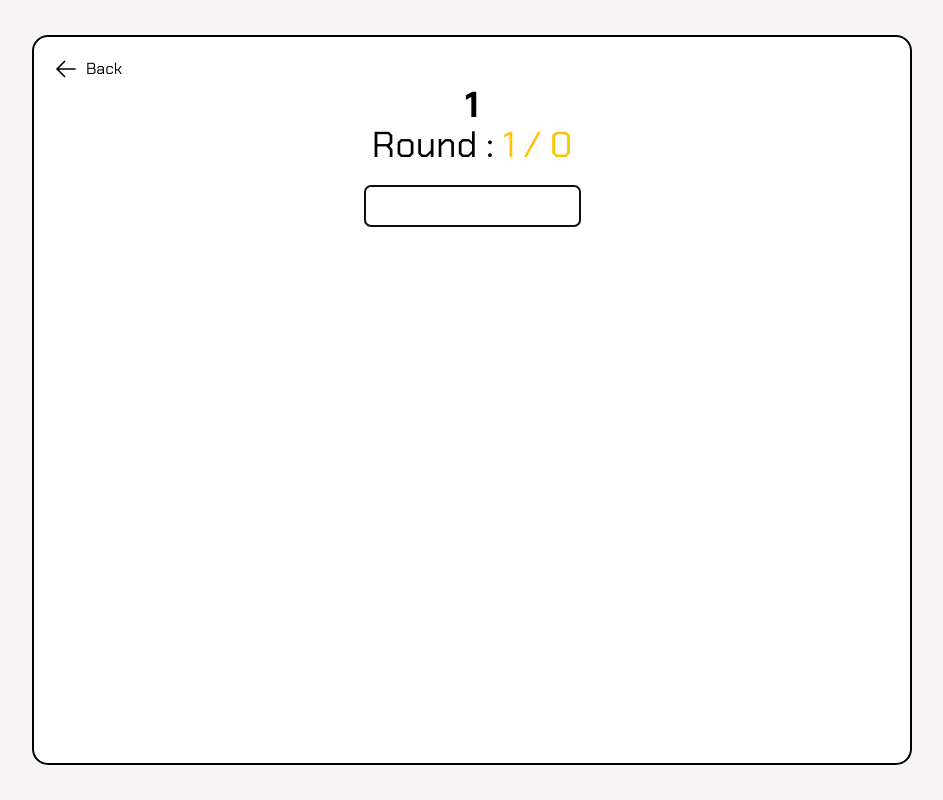
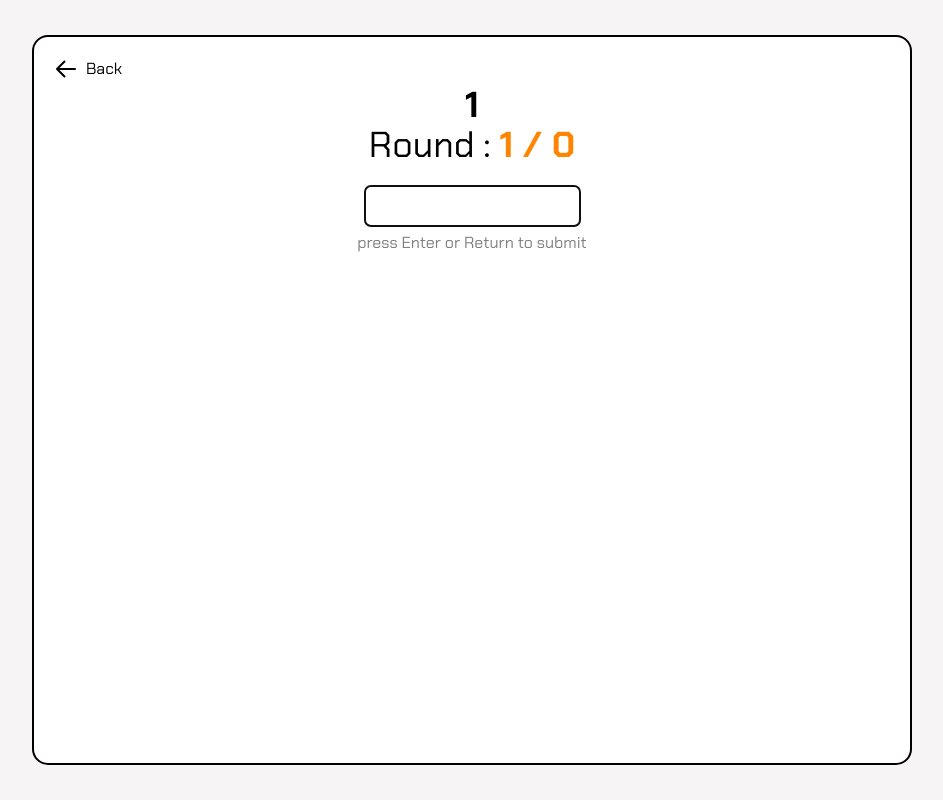
Before and after one commit to AnemoneTK/LetterQuest, a React (Vite) app: page /game/1 in a window 1280 px wide. Shown: the whole page, without its empty margins (168-1111 px from the left). Built offline with nearby package versions, Linux system fonts and the light colour scheme.

Commit message:
[CONFIG]-config and change hard mode gameplay

```diff
--- a/src/components/Game.tsx
+++ b/src/components/Game.tsx
@@ -122,7 +122,7 @@ export default function Game() {
             xmlns="http://www.w3.org/2000/svg"
             fill="none"
             viewBox="0 0 24 24"
-            strokeWidth="1.7"
+            strokeWidth="2"
             stroke="currentColor"
             className="size-6"
           >
@@ -136,7 +136,7 @@ export default function Game() {
         </Link>
       </div>
       <div className="flex flex-col items-center justify-center">
-        <div className="text-4xl md:text-4xl font-bold mt-12 md:mt-7">
+        <div className="text-4xl font-extrabold mt-12 md:mt-7">
           {mode?.toUpperCase()}
         </div>
         <div className="text-4xl ">
@@ -144,17 +144,17 @@ export default function Game() {
           <span
             className={`${
               counter >= round - 2 && counter != round
-                ? "text-yellow"
+                ? "text-orange"
                 : counter == round
                 ? "text-hard"
                 : "text-primary"
-            }`}
+            } font-bold`}
           >
             {counter} / {round}
           </span>
         </div>
       </div>
-      <div className="flex flex-row items-center justify-center py-5">
+      <div className="flex flex-col items-center justify-center py-5">
         <input
           type="text"
           className="border p-2 rounded-md"
@@ -167,6 +167,7 @@ export default function Game() {
           }}
           autoFocus
         />
+        <p className="mt-1 opacity-50">press Enter or Return to submit</p>
       </div>
       <div className="h-3/4 overflow-auto p-5 ">
         <div
@@ -182,8 +183,14 @@ export default function Game() {
                     className={`border rounded-md h-6 md:h-10 w-full aspect-[1]  flex flex-col items-center justify-center
                     ${
                       mode === "hard"
-                        ? letter === word[index]
-                          ? "bg-green"
+                        ? word.includes(letter) &&
+                          letter !== word[index] &&
+                          word.filter((l) => l === letter).length == 1
+                          ? "bg-yellow"
+                          : word.includes(letter) &&
+                            row[index] !== word[index] &&
+                            word.filter((l) => l === letter).length > 1
+                          ? "bg-orange"
                           : ""
                         : word.includes(letter) &&
                           letter !== word[index] &&
```
